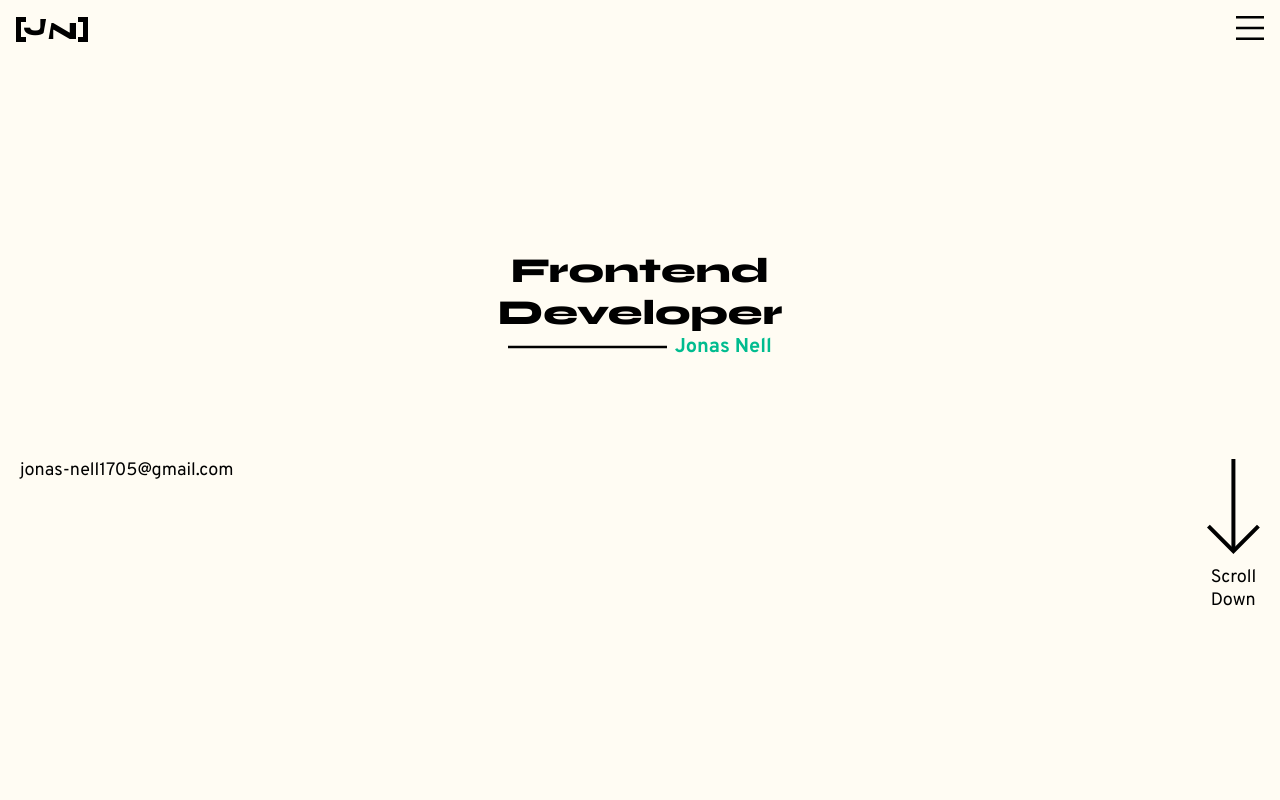
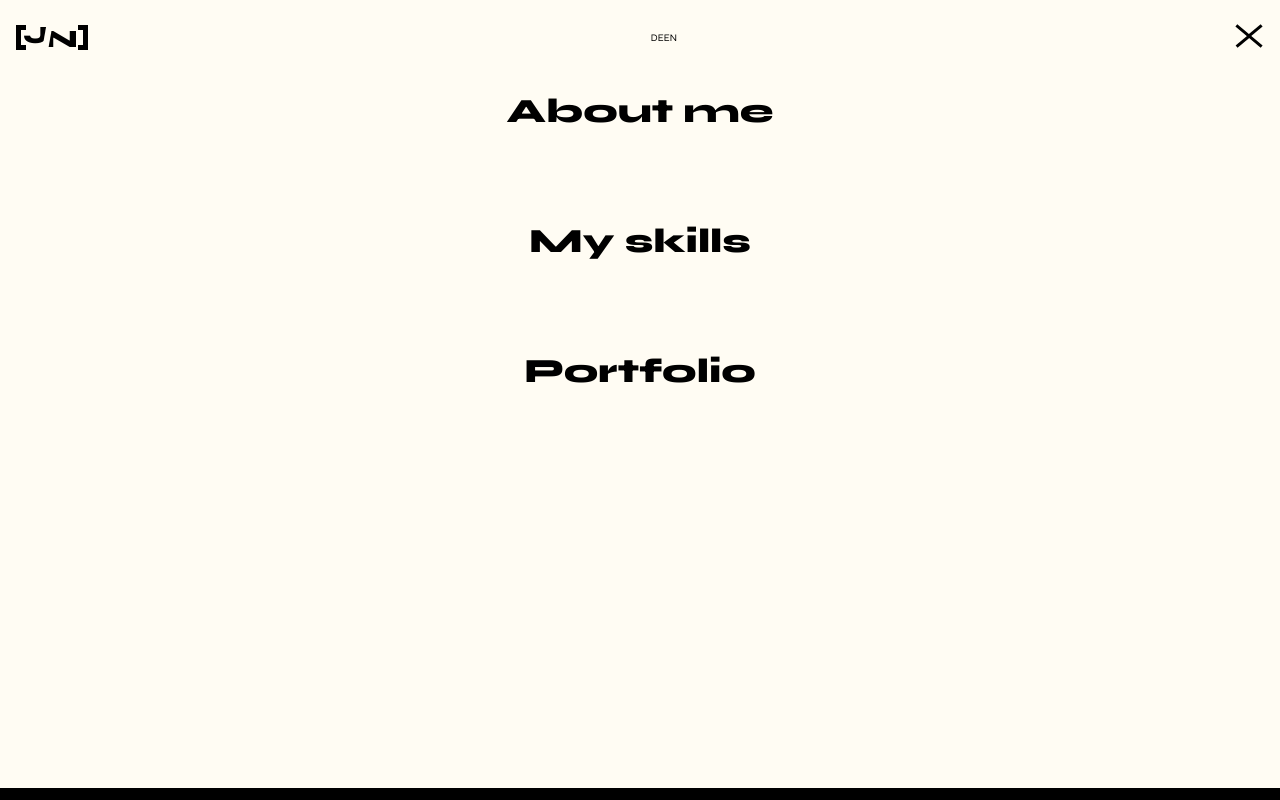
Before and after one commit to jonas-nell/portfolio, an Angular app: page / in a window 1280 px wide. Both pictures are taken after a click on the button "Toggle menu". Shown: the top 800 px of the page. Built offline with nearby package versions, Linux system fonts and the light colour scheme.

Commit message:
feat: added nav menu basic

```diff
--- a/src/app/app.html
+++ b/src/app/app.html
@@ -2,15 +2,15 @@
 
 <app-hero></app-hero>
 
-<app-about-me></app-about-me>
+<app-about-me id="about-me"></app-about-me>
 
 <app-section-intermission direction="left"></app-section-intermission>
 
-<app-skills></app-skills>
+<app-skills id="skills"></app-skills>
 
 <app-section-intermission direction="right"></app-section-intermission>
 
-<app-portfolio></app-portfolio>
+<app-portfolio id="portfolio"></app-portfolio>
 
 <app-references></app-references>
 
--- a/src/app/app.scss
+++ b/src/app/app.scss
@@ -0,0 +1,5 @@
+app-about-me,
+app-skills,
+app-portfolio {
+    scroll-margin-top: 10rem;
+}
--- a/src/app/header/header.html
+++ b/src/app/header/header.html
@@ -1,9 +1,20 @@
 <header>
     <div class="content">
         <app-logo></app-logo>
-
-        <button class="nav-button">
-            <img src="./assets/icons/burger-icon.svg" alt="">
+        <div class="lang-buttons">
+            <button type="button">DE</button>
+            <button type="button">EN</button>
+        </div>
+        <button class="nav-button" (click)="toggleMenu()" [attr.aria-expanded]="menuOpen()" aria-label="Toggle menu">
+            @if (menuOpen()) {
+                <img src="./assets/icons/close-button.svg" alt="">
+            } @else {
+                <img src="./assets/icons/burger-icon.svg" alt="">
+            }
         </button>
     </div>
 </header>
+
+@if (menuOpen()) {
+    <app-nav-menu (close)="closeMenu()"></app-nav-menu>
+}
--- a/src/app/header/header.scss
+++ b/src/app/header/header.scss
@@ -3,9 +3,11 @@ header{
     top: 0;
     z-index: 1000;
     background-color: var(--cream);
+    height: 7.5rem;
 
     .content{
         justify-content: space-between;
+        flex-direction: row;
     }
 }
 
--- a/src/app/header/header.ts
+++ b/src/app/header/header.ts
@@ -1,10 +1,27 @@
-import { Component } from '@angular/core';
+import { Component, signal } from '@angular/core';
 import { Logo } from '../shared/logo/logo';
+import { NavMenu } from '../nav-menu/nav-menu';
 
 @Component({
     selector: 'app-header',
-    imports: [Logo],
+    imports: [Logo, NavMenu],
     templateUrl: './header.html',
     styleUrl: './header.scss',
 })
-export class Header {}
+export class Header {
+    menuOpen = signal(false);
+
+    toggleMenu() {
+        this.menuOpen.update((open) => !open);
+        this.syncBodyScroll();
+    }
+
+    closeMenu() {
+        this.menuOpen.set(false);
+        this.syncBodyScroll();
+    }
+
+    private syncBodyScroll() {
+        document.body.style.overflow = this.menuOpen() ? 'hidden' : '';
+    }
+}
--- /dev/null
+++ b/src/app/nav-menu/nav-menu.html
@@ -0,0 +1,12 @@
+<div class="nav-menu">
+    <div class="content">
+        <nav class="nav-links">
+            <a href="#about-me" (click)="onLinkClick()">About me</a>
+            <a href="#skills" (click)="onLinkClick()">My skills</a>
+            <a href="#portfolio" (click)="onLinkClick()">Portfolio</a>
+        </nav>
+        <footer class="nav-menu-footer">
+            this is the footer
+        </footer>
+    </div>
+</div>
--- /dev/null
+++ b/src/app/nav-menu/nav-menu.scss
@@ -0,0 +1,34 @@
+.nav-menu{
+    position: fixed;
+    top: 7.5rem;
+    left: 0;
+    right: 0;
+    bottom: 0;
+    background: var(--cream);
+    z-index: 99;
+    display: flex;
+    flex-direction: column;
+
+    .nav-links{
+        flex: 1;
+        display: flex;
+        flex-direction: column;
+        align-items: center;
+        justify-content: flex-start;
+        gap: 9rem;
+
+        a {
+            font-size: 3.4rem;
+            font-family: Syne;
+            font-weight: bold;
+        }
+    }
+
+    .nav-menu-footer{
+        position: fixed;
+        bottom: 0;
+        left: 0;
+        width: 100%;
+        background: black;
+    }
+}
--- /dev/null
+++ b/src/app/nav-menu/nav-menu.ts
@@ -0,0 +1,15 @@
+import { Component, EventEmitter, Output } from '@angular/core';
+
+@Component({
+    selector: 'app-nav-menu',
+    imports: [],
+    templateUrl: './nav-menu.html',
+    styleUrl: './nav-menu.scss',
+})
+export class NavMenu {
+    @Output() close = new EventEmitter<void>();
+
+    onLinkClick(){
+        this.close.emit();
+    }
+}
--- a/src/styles.scss
+++ b/src/styles.scss
@@ -27,6 +27,7 @@ body {
 
 .content {
     display: flex;
+    flex-direction: column;
     align-items: center;
     justify-content: center;
 
```
Also changed, not shown: public/assets/icons/close-button.svg (added), 1 other file (tests, documents, lock files or other folders).
